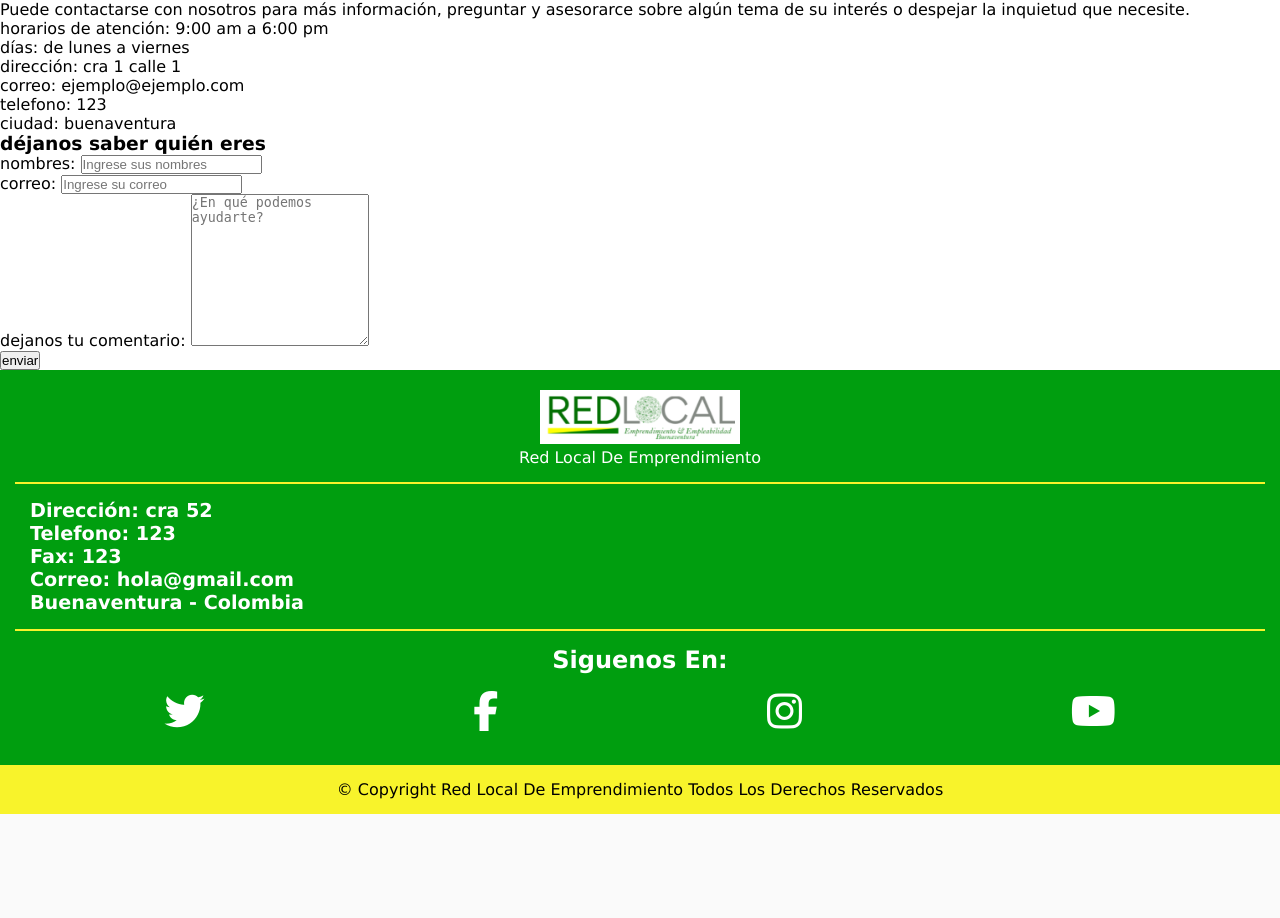
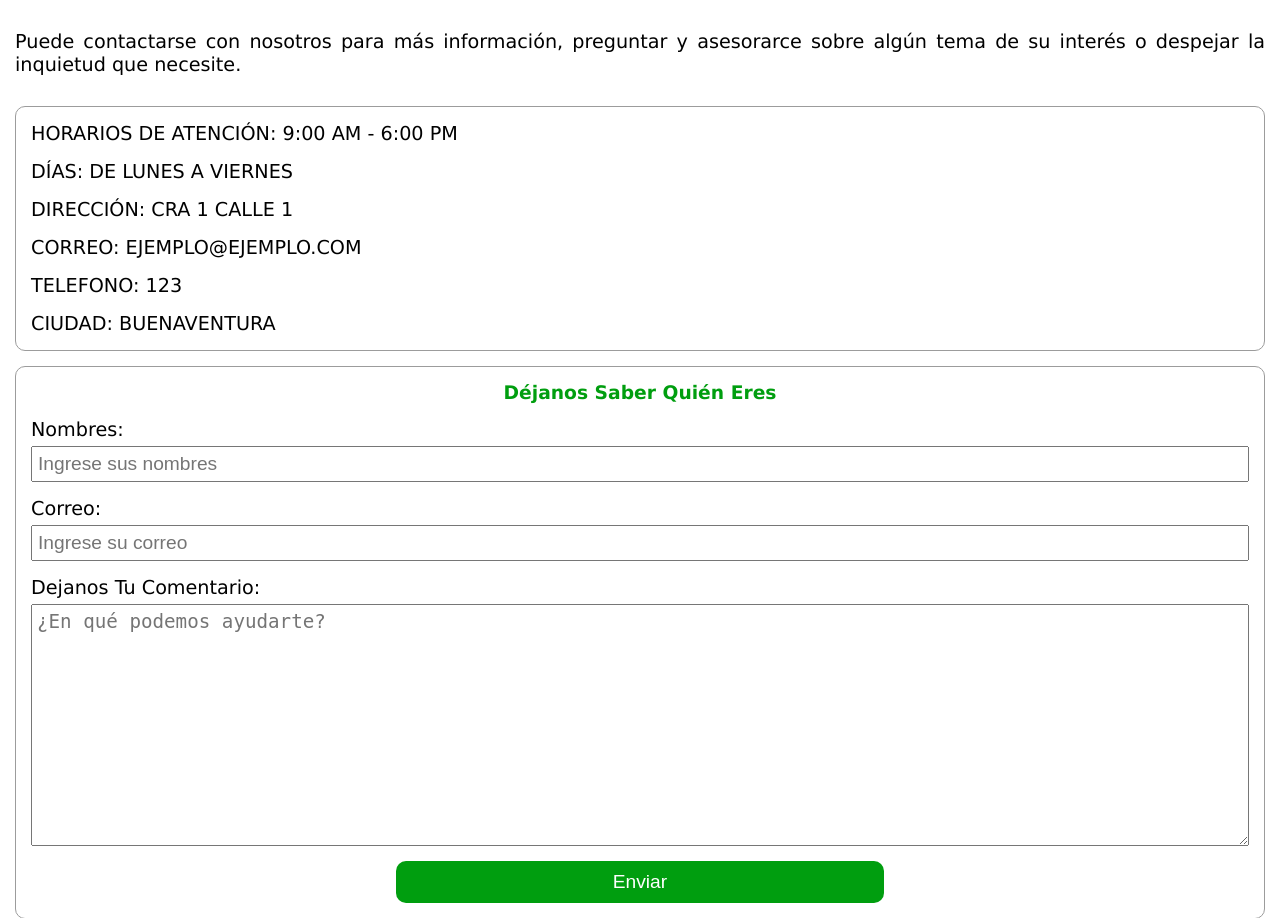
Before and after one commit to dacaicedo2001/proyecto, a PHP site: page /view/contacto.php in a window 1280 px wide. Shown: the part 183-1101 px from the top of the page. Before the commit the page ends 997 px from the top, so only its background shows below. Run offline with PHP 8.4, Linux system fonts and the light colour scheme; some libraries are stand-ins or nearby versions.

Commit message:
Terminada la pagina de contactos

```diff
--- /dev/null
+++ b/frontend/public/css/contacto.css
@@ -0,0 +1,77 @@
+
+/* Información de contacto */
+.introduccion {
+    font-size: 1.2rem;
+    text-align: justify;
+    padding: 30px var(--padding) var(--padding);
+}
+
+.datos {
+    display: flex;
+    flex-direction: column;
+    gap: var(--padding);
+    margin: var(--padding);
+    padding: var(--padding);
+    border-radius: var(--bordes);
+    border: 1.5px solid var(--gris-oscuro);
+}
+
+.datos p {
+    font-size: 1.2rem;
+    text-transform: uppercase;
+}
+
+/* Formulario de consulta */
+.formulario {
+    display: flex;
+    flex-direction: column;
+    gap: var(--padding);
+    padding: var(--padding);
+    margin: var(--padding);
+    border-radius: var(--bordes);
+    border: 1.5px solid var(--gris-oscuro);
+}
+
+.campo-dato {
+    display: flex;
+    flex-direction: column;
+    gap: 5px;
+}
+
+label {
+    font-size: 1.2rem;
+    text-transform: capitalize;
+}
+
+.campo-dato input, textarea {
+    font-size: 1.2rem;
+    padding: 5px;
+    outline-color: var(--celeste);
+}
+
+.formulario h3 {
+    text-align: center;
+    text-transform: capitalize;
+    color: var(--verde);
+}
+
+.boton {
+    width: 40%;
+    background-color: var(--verde);
+    text-transform: capitalize;
+    color: var(--blanco);
+    border: none;
+    border-radius: var(--bordes);
+    padding: 10px 0px;
+    font-size: 1.2rem;
+    margin: auto;
+}
+
+/* Mapa */
+.mapa, textarea {
+    width: 100%;
+}
+
+.mapa {
+    margin: var(--padding) 0px;
+}
--- a/frontend/public/view/contacto.php
+++ b/frontend/public/view/contacto.php
@@ -5,6 +5,7 @@
         <meta http-equiv="X-UA-Compatible" content="IE=edge">
         <meta name="viewport" content="width=device-width, initial-scale=1.0">
         <link rel="stylesheet" href="../css/global.css">
+        <link rel="stylesheet" href="../css/contacto.css">
         <script src="https://kit.fontawesome.com/22cdbfb1be.js" crossorigin="anonymous"></script>
         <title>Document</title>
     </head>
@@ -23,31 +24,32 @@
             <hr>
         </header>
         <main>
-            <p>Puede contactarse con nosotros para más información, preguntar y asesorarce sobre algún tema de su interés o despejar la inquietud que necesite.</p>
+            <p class="introduccion">Puede contactarse con nosotros para más información, preguntar y asesorarce sobre algún tema de su interés o despejar la inquietud que necesite.</p>
             <div class="datos">
-                <p>horarios de atención: 9:00 am a 6:00 pm</p>
+                <p>horarios de atención: 9:00 am - 6:00 pm</p>
                 <p>días: de lunes a viernes</p>
                 <p>dirección: cra 1 calle 1</p>
                 <p>correo: ejemplo@ejemplo.com</p>
                 <p>telefono: 123</p>
                 <p>ciudad: buenaventura</p>
             </div>
-            <form>
+            <form class="formulario">
                 <h3>déjanos saber quién eres</h3>
-                <div>
+                <div class="campo-dato">
                     <label for="nombre">nombres:</label>
                     <input type="text" id="nombre" placeholder="Ingrese sus nombres" required>
                 </div>
-                <div>
+                <div class="campo-dato">
                     <label for="correo">correo:</label>
                     <input type="email" id="correo" placeholder="Ingrese su correo" required>
                 </div>
-                <div>
+                <div class="campo-dato">
                     <label for="comentario">dejanos tu comentario:</label>
                     <textarea id="comentario" rows="10" placeholder="¿En qué podemos ayudarte?"></textarea>
                 </div>
-                <input type="submit" value="enviar">
+                <input class="boton" type="submit" value="enviar">
             </form>
+            <iframe class="mapa" src="https://www.google.com/maps/embed?pb=!1m18!1m12!1m3!1d3980.629793148545!2d-77.08431738550028!3d3.889263841541728!2m3!1f0!2f0!3f0!3m2!1i1024!2i768!4f13.1!3m3!1m2!1s0x8e3723f52bf45201%3A0x302a7d4451d44164!2sCamara%20de%20Comercio%20de%20Buenaventura!5e0!3m2!1ses!2sco!4v1662997942738!5m2!1ses!2sco" height="450" style="border:0;" allowfullscreen="" loading="lazy" referrerpolicy="no-referrer-when-downgrade"></iframe>
         </main>
         <?php include_once("../../src/components/footer.php"); ?>
     </body>
```
